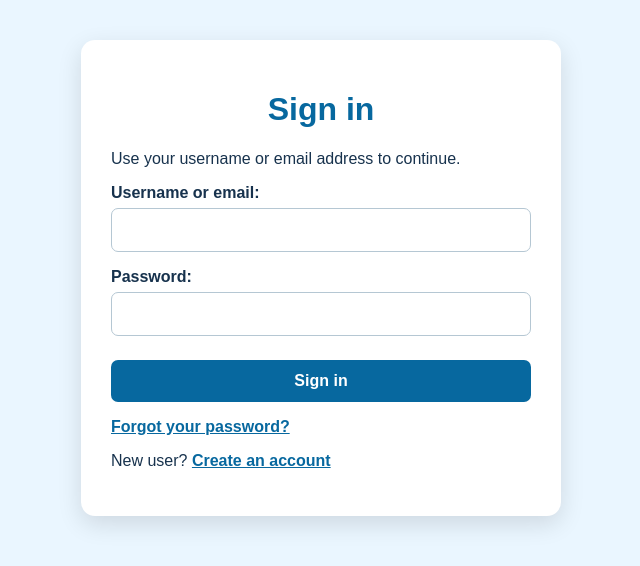
After one commit to yalyYaly/FloodRiskFullStack, a Django app: page /login/ in a window 1280 px wide. The commit adds this page. Shown: the top 566 px of the page, without its empty margins (319-959 px from the left). Run offline with Django 5.2, Linux system fonts and the light colour scheme.

Commit message:
Add user authentication and password reset

```diff
--- a/flood_ai_system/urls.py
+++ b/flood_ai_system/urls.py
@@ -1,7 +1,22 @@
 from django.contrib import admin
+from django.contrib.auth import views as auth_views
 from django.urls import include, path
 
 urlpatterns = [
     path('admin/', admin.site.urls),
     path('', include('predictor.urls')),
+    path('password-reset/', auth_views.PasswordResetView.as_view(
+        template_name='predictor/auth/password_reset_form.html',
+        email_template_name='predictor/auth/password_reset_email.html',
+        subject_template_name='predictor/auth/password_reset_subject.txt',
+    ), name='password_reset'),
+    path('password-reset/done/', auth_views.PasswordResetDoneView.as_view(
+        template_name='predictor/auth/password_reset_done.html',
+    ), name='password_reset_done'),
+    path('reset/<uidb64>/<token>/', auth_views.PasswordResetConfirmView.as_view(
+        template_name='predictor/auth/password_reset_confirm.html',
+    ), name='password_reset_confirm'),
+    path('reset/done/', auth_views.PasswordResetCompleteView.as_view(
+        template_name='predictor/auth/password_reset_complete.html',
+    ), name='password_reset_complete'),
 ]
--- /dev/null
+++ b/predictor/forms.py
@@ -0,0 +1,57 @@
+from django import forms
+from django.contrib.auth import authenticate, get_user_model
+from django.contrib.auth.forms import UserCreationForm
+
+
+User = get_user_model()
+
+
+class SignUpForm(UserCreationForm):
+    first_name = forms.CharField(max_length=150, label="Name")
+    email = forms.EmailField(required=True)
+
+    class Meta:
+        model = User
+        fields = ("first_name", "username", "email", "password1", "password2")
+
+    def clean_email(self):
+        email = self.cleaned_data["email"].strip().lower()
+        if User.objects.filter(email__iexact=email).exists():
+            raise forms.ValidationError("An account with this email already exists.")
+        return email
+
+
+class LoginForm(forms.Form):
+    identifier = forms.CharField(label="Username or email")
+    password = forms.CharField(widget=forms.PasswordInput)
+
+    def __init__(self, request=None, *args, **kwargs):
+        self.request = request
+        self.user_cache = None
+        super().__init__(*args, **kwargs)
+
+    def clean(self):
+        cleaned_data = super().clean()
+        identifier = cleaned_data.get("identifier", "").strip()
+        password = cleaned_data.get("password")
+        if not identifier or not password:
+            return cleaned_data
+
+        username = identifier
+        user = User.objects.filter(email__iexact=identifier).first()
+        if user:
+            username = user.get_username()
+
+        self.user_cache = authenticate(
+            self.request,
+            username=username,
+            password=password,
+        )
+        if self.user_cache is None:
+            raise forms.ValidationError("Enter a valid username/email and password.")
+        if not self.user_cache.is_active:
+            raise forms.ValidationError("This account is inactive.")
+        return cleaned_data
+
+    def get_user(self):
+        return self.user_cache
--- a/predictor/static/predictor/style.css
+++ b/predictor/static/predictor/style.css
@@ -80,3 +80,45 @@ a {
     color: #07689f;
     font-weight: bold;
 }
+
+.narrow {
+    max-width: 480px;
+}
+
+.account-bar {
+    display: flex;
+    justify-content: space-between;
+    align-items: center;
+    gap: 16px;
+    margin-bottom: 18px;
+    font-size: 14px;
+}
+
+.account-bar form {
+    margin: 0;
+}
+
+.link-button {
+    width: auto;
+    margin: 0;
+    padding: 0;
+    background: none;
+    color: #07689f;
+    font-size: inherit;
+}
+
+.link-button:hover {
+    background: none;
+    color: #054d75;
+}
+
+small, .errorlist {
+    display: block;
+    margin-top: 6px;
+}
+
+.errorlist {
+    padding: 0;
+    color: #a31515;
+    list-style: none;
+}
--- /dev/null
+++ b/predictor/templates/predictor/auth/password_reset_complete.html
@@ -0,0 +1,3 @@
+{% load static %}
+<!DOCTYPE html><html><head><title>Password updated | Flood Risk Prediction</title><link rel="stylesheet" href="{% static 'predictor/style.css' %}"></head>
+<body><div class="container narrow"><div class="card"><h1>Password updated</h1><p>Your password has been changed successfully.</p><p><a href="{% url 'login' %}">Sign in with your new password</a></p></div></div></body></html>
--- /dev/null
+++ b/predictor/templates/predictor/auth/password_reset_confirm.html
@@ -0,0 +1,3 @@
+{% load static %}
+<!DOCTYPE html><html><head><title>Create new password | Flood Risk Prediction</title><link rel="stylesheet" href="{% static 'predictor/style.css' %}"></head>
+<body><div class="container narrow"><div class="card">{% if validlink %}<h1>Create a new password</h1><form method="post">{% csrf_token %}{{ form.new_password1.label_tag }}{{ form.new_password1 }}{{ form.new_password1.errors }}{{ form.new_password2.label_tag }}{{ form.new_password2 }}{{ form.new_password2.errors }}<button type="submit">Update password</button></form>{% else %}<h1>Reset link expired</h1><p>This password reset link is no longer valid. Request a new one.</p><p><a href="{% url 'password_reset' %}">Request another reset link</a></p>{% endif %}</div></div></body></html>
--- /dev/null
+++ b/predictor/templates/predictor/auth/password_reset_done.html
@@ -0,0 +1,3 @@
+{% load static %}
+<!DOCTYPE html><html><head><title>Check your email | Flood Risk Prediction</title><link rel="stylesheet" href="{% static 'predictor/style.css' %}"></head>
+<body><div class="container narrow"><div class="card"><h1>Check your email</h1><p>If an account uses that email address, a password reset link has been sent.</p><p><a href="{% url 'login' %}">Back to sign in</a></p></div></div></body></html>
--- /dev/null
+++ b/predictor/templates/predictor/auth/password_reset_email.html
@@ -0,0 +1,6 @@
+Someone requested a password reset for your Flood Risk Prediction account.
+
+Use the link below to create a new password:
+{{ protocol }}://{{ domain }}{% url 'password_reset_confirm' uidb64=uid token=token %}
+
+If you did not request this, you can ignore this email.
--- /dev/null
+++ b/predictor/templates/predictor/auth/password_reset_form.html
@@ -0,0 +1,5 @@
+{% load static %}
+<!DOCTYPE html><html><head><title>Reset password | Flood Risk Prediction</title><link rel="stylesheet" href="{% static 'predictor/style.css' %}"></head>
+<body><div class="container narrow"><div class="card"><h1>Reset your password</h1><p>Enter the email address on your account. We will send a password reset link.</p>
+<form method="post">{% csrf_token %}{{ form.email.label_tag }}{{ form.email }}{{ form.email.errors }}<button type="submit">Send reset link</button></form>
+<p><a href="{% url 'login' %}">Back to sign in</a></p></div></div></body></html>
--- /dev/null
+++ b/predictor/templates/predictor/auth/password_reset_subject.txt
@@ -0,0 +1 @@
+Reset your Flood Risk Prediction password
--- /dev/null
+++ b/predictor/templates/registration/login.html
@@ -0,0 +1,29 @@
+{% load static %}
+<!DOCTYPE html>
+<html>
+<head>
+    <title>Sign in | Flood Risk Prediction</title>
+    <link rel="stylesheet" href="{% static 'predictor/style.css' %}">
+</head>
+<body>
+    <div class="container narrow">
+        <div class="card">
+            <h1>Sign in</h1>
+            <p>Use your username or email address to continue.</p>
+            <form method="post">
+                {% csrf_token %}
+                {{ form.non_field_errors }}
+                {{ form.identifier.label_tag }}
+                {{ form.identifier }}
+                {{ form.identifier.errors }}
+                {{ form.password.label_tag }}
+                {{ form.password }}
+                {{ form.password.errors }}
+                <button type="submit">Sign in</button>
+            </form>
+            <p><a href="{% url 'password_reset' %}">Forgot your password?</a></p>
+            <p>New user? <a href="{% url 'signup' %}">Create an account</a></p>
+        </div>
+    </div>
+</body>
+</html>
--- a/predictor/urls.py
+++ b/predictor/urls.py
@@ -4,4 +4,7 @@ from . import views
 urlpatterns = [
     path("", views.home, name="home"),
     path("history/", views.history, name="history"),
+    path("signup/", views.signup, name="signup"),
+    path("login/", views.signin, name="login"),
+    path("logout/", views.signout, name="logout"),
 ]
--- a/predictor/views.py
+++ b/predictor/views.py
@@ -1,8 +1,33 @@
-from django.shortcuts import render
+from django.contrib.auth import login, logout
+from django.contrib.auth.decorators import login_required
+from django.shortcuts import redirect, render
+from .forms import LoginForm, SignUpForm
 from .models import FloodReport
 from .ml_model import predict_risk
 
 
+def signup(request):
+    if request.user.is_authenticated:
+        return redirect("home")
+    form = SignUpForm(request.POST or None)
+    if request.method == "POST" and form.is_valid():
+        user = form.save()
+        login(request, user)
+        return redirect("home")
+    return render(request, "registration/signup.html", {"form": form})
+
+
+def signin(request):
+    if request.user.is_authenticated:
+        return redirect("home")
+    form = LoginForm(request, request.POST or None)
+    if request.method == "POST" and form.is_valid():
+        login(request, form.get_user())
+        return redirect(request.GET.get("next") or "home")
+    return render(request, "registration/login.html", {"form": form})
+
+
+@login_required
 def home(request):
     risk = None
     advice = None
@@ -35,8 +60,16 @@ def home(request):
         "prediction_method": prediction_method,
     })
 
+@login_required
 def history(request):
     reports = FloodReport.objects.order_by("-created_at")
     return render(request, "predictor/history.html", {
         "reports": reports
     })
+
+
+@login_required
+def signout(request):
+    if request.method == "POST":
+        logout(request)
+    return redirect("login")
```
Also changed, not shown: flood_ai_system/settings.py (+7 -7 lines), predictor/templates/predictor/history.html (+8 -1 lines), predictor/templates/predictor/home.html (+8 -1 lines), predictor/templates/registration/signup.html (added, +28 -0 lines), predictor/tests.py (+39 -0 lines), README.md.
